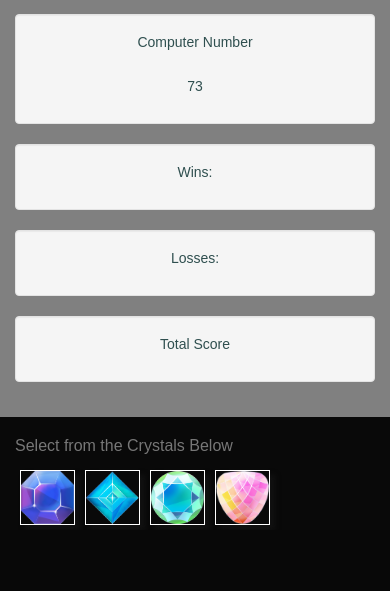
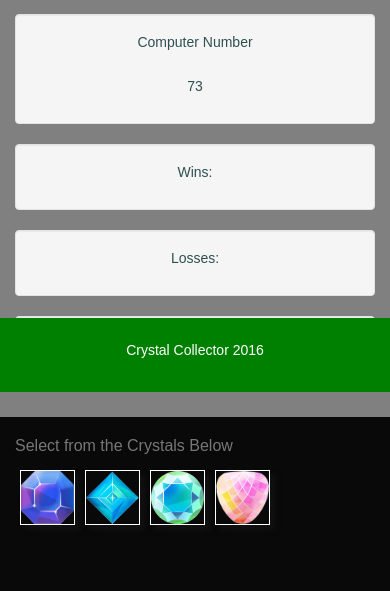
Before and after one commit to haginl1/Crystal-Collector-week-4, a PHP site: page / in a window 390 px wide. Shown: the part 452-1043 px from the top of the page. Before the commit the page ends 977 px from the top, so only its background shows below. Run offline with PHP 8.4, Linux system fonts and the light colour scheme; some libraries are stand-ins or nearby versions.

Commit message:
responsive edits for footer

```diff
--- a/assets/css/style.css
+++ b/assets/css/style.css
@@ -113,6 +113,7 @@ body{
       .grow img {
         height: 55px;
         width: 55px;
+        margin-bottom:100px;
 
         -webkit-transition: all 1s ease;
           -moz-transition: all 1s ease;
--- a/index.html
+++ b/index.html
@@ -65,15 +65,17 @@
         <p>You will be given a random nuber at the start of the game. <br>There are four crystals below. By clicking on a crystal you will ad a specific amount of points to your total score.<br> You will win the game by matching your total score to the random number.<br> The value of each crystal is hidden from you until you click on it. <br>Each time when the game starts, the game will change the values of each crystal.</p>
         </p><hr>-->
       <h3>Select from the Crystals Below</h3>
-        <div class ="grow pic"><img src="assets/images/gem1.png" alt="crystal1" class="pic1"></div>
-        <div class ="grow pic"><img src="assets/images/gem2.png" alt="crystal2" class="pic2"></div>
-        <div class ="grow pic"><img src="assets/images/gem3.png" alt="crystal3" class="pic3"></div>
-        <div class ="grow pic"><img src="assets/images/gem4.png" alt="crystal4" class="pic4"></div>
+        <div class ="grow pic"><img src="assets/images/gem1.png" alt="crystal1" class="pic1" ></div>
+        <div class ="grow pic"><img src="assets/images/gem2.png" alt="crystal2" class="pic2" ></div>
+        <div class ="grow pic"><img src="assets/images/gem3.png" alt="crystal3" class="pic3" ></div>
+        <div class ="grow pic"><img src="assets/images/gem4.png" alt="crystal4" class="pic4" ></div>
 
     </div>
   </div>
 </div>
-
+<footer class="container-fluid text-center navbar-fixed-bottom">
+  <p>Crystal Collector 2016</p>
+</footer>
 
 </body>
 </html>
```
Also changed, not shown: 1 other file.
